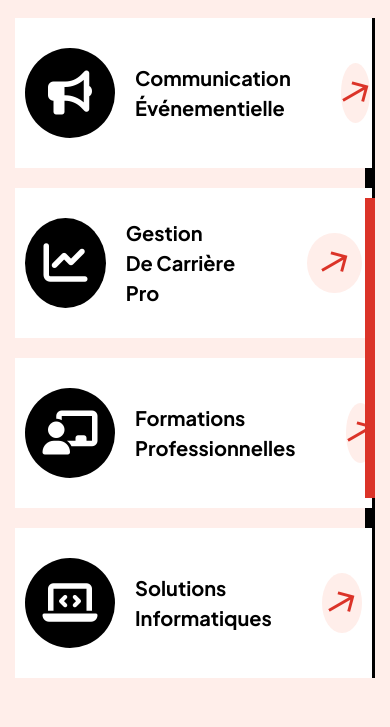
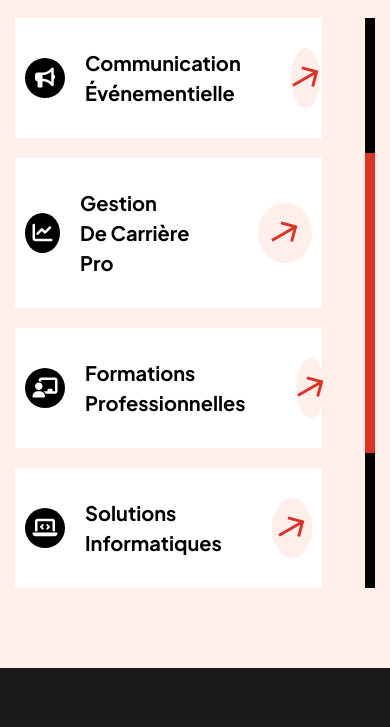
Before and after one commit to jose-546/bovann_group, a plain HTML site: page index.html in a window 390 px wide. Shown: the part 4917-5644 px from the top of the page. Drawn offline with Linux system fonts and the light colour scheme; files whose address does not match are found by name.

Commit message:
cinquieme commit - modif du projet

```diff
--- /dev/null
+++ b/assets/css/costom.css
@@ -0,0 +1,16 @@
+
+
+@media (max-width: 600px) {
+  .service-three__content__icon {
+  width: 10px;
+  height: 10px;
+  border-radius: 50%;
+  background: var(--getizy-secondary, #000000);
+  display: flex;
+  justify-content: center;
+  align-items: center;
+  transition: 0.5s;
+  display: none;
+
+}
+}
--- a/index.html
+++ b/index.html
@@ -27,6 +27,7 @@
     <link rel="stylesheet" href="assets/vendors/jarallax/jarallax.css" />
     <link rel="stylesheet" href="assets/vendors/jquery-magnific-popup/jquery.magnific-popup.css" />
     <link rel="stylesheet" href="assets/vendors/getizy-icon/style.css" />
+    <link rel="stylesheet" href="assets/css/costom.css" />
     <link rel="stylesheet" href="assets/vendors/nouislider/nouislider.min.css" />
     <link rel="stylesheet" href="assets/vendors/nouislider/nouislider.pips.css" />
     <link rel="stylesheet" href="assets/vendors/tiny-slider/tiny-slider.css" />
```
Also changed, not shown: assets/css/getizy.css.
